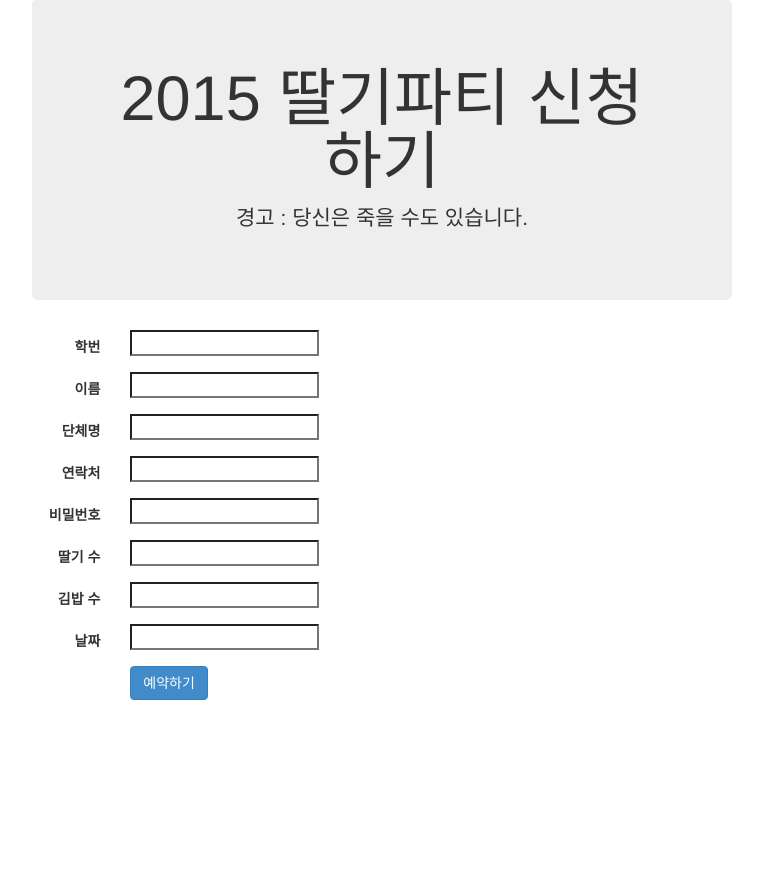
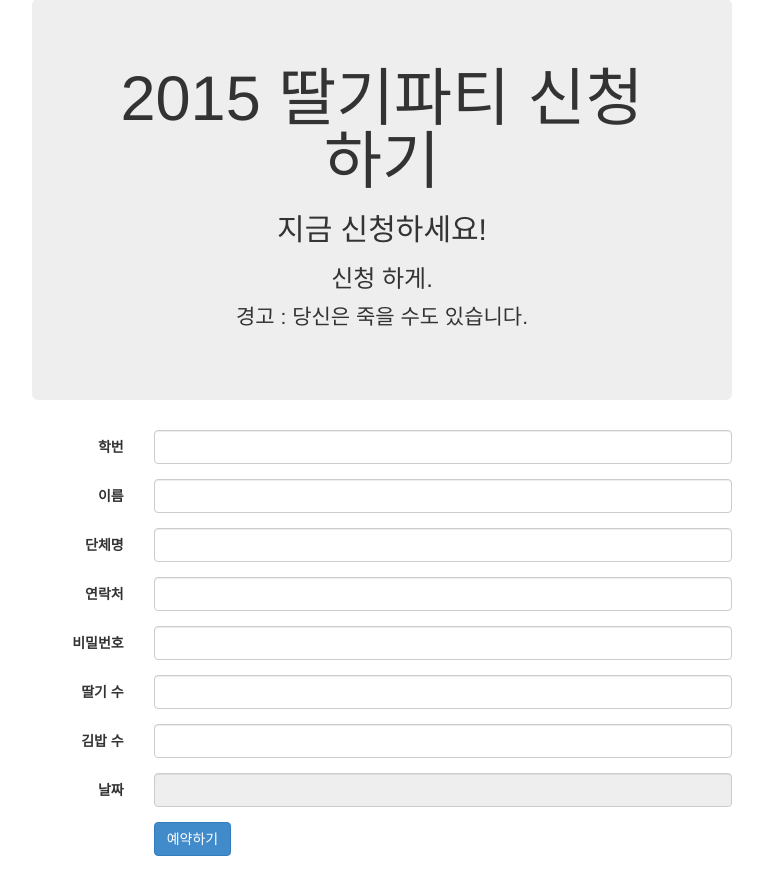
Before and after one commit to JoongunPark/strawberry, a Django app: page /reserve/ in a window 1280 px wide. Shown: the part 372-1263 px from the top of the page, without its empty margins (258-1021 px from the left). Before the commit the page ends 1072 px from the top, so only its background shows below. Run offline with Django 3.2, Linux system fonts and the light colour scheme; some libraries are stand-ins or nearby versions.

Commit message:
miscellaneous fix : title change, input tag css applied.

```diff
--- a/templates/home.html
+++ b/templates/home.html
@@ -8,7 +8,7 @@
     <meta name="description" content="">
     <meta name="author" content="">
 
-    <title>Narrow Jumbotron Template for Bootstrap</title>
+    <title>2015 Strawberry Party</title>
 
     <!-- Bootstrap core CSS -->
     <link href="../static/css/bootstrap.min.css" rel="stylesheet">
--- a/templates/modify.html
+++ b/templates/modify.html
@@ -8,7 +8,7 @@
     <meta name="description" content="">
     <meta name="author" content="">
 
-    <title>Narrow Jumbotron Template for Bootstrap</title>
+    <title>2015 Strawberry Party</title>
 
     <!-- Bootstrap core CSS -->
     <link href="../static/css/bootstrap.min.css" rel="stylesheet">
--- a/templates/reserve.html
+++ b/templates/reserve.html
@@ -8,7 +8,7 @@
     <meta name="description" content="">
     <meta name="author" content="">
 
-    <title>2015 딸기파티 - 딸기 예약하기</title>
+    <title>2015 Strawberry Party</title>
 
     <!-- Bootstrap core CSS -->
     <link href="../static/css/bootstrap.min.css" rel="stylesheet">
@@ -48,59 +48,59 @@
 
        <div class="jumbotron">
           <h1>2015 딸기파티 신청하기</h1>
+          <h2>지금 신청하세요!</h2>
+          <h3>신청 하게.</h3>
           <p class="lead"> 경고 : 당신은 죽을 수도 있습니다.</p>
-        <p>
-        </p>
     </div>
       {% if status != 'success' %}
-    <form class="form-horizontal" action="#" method="post" style="width:80%;">
+    <form class="form-horizontal" action="#" method="post" style="">
         {% csrf_token %}
         <div class="form-group">
             <label for="inputID" class="col-sm-2 control-label">학번</label>
             <div class="col-sm-10">
-                <input type="text" name="studentID">
+                <input type="text" name="studentID" class="form-control">
             </div>
         </div>
         <div class="form-group">
             <label for="name" class="col-sm-2 control-label">이름</label>
             <div class="col-sm-10">
-                <input type="text" name="name">
+                <input type="text" name="name" class="form-control">
             </div>
         </div>
         <div class="form-group">
             <label for="club" class="col-sm-2 control-label">단체명</label>
             <div class="col-sm-10">
-                <input type="text" name="club">
+                <input type="text" name="club" class="form-control">
             </div>
         </div>
         <div class="form-group">
             <label for="phone" class="col-sm-2 control-label">연락처</label>
             <div class="col-sm-10">
-                <input type="text" name="phone">
+                <input type="text" name="phone" class="form-control">
             </div>
         </div>
         <div class="form-group">
             <label for="password" class="col-sm-2 control-label">비밀번호</label>
             <div class="col-sm-10">
-                <input type="password" name="password">
+                <input type="password" name="password" class="form-control">
             </div>
         </div>
         <div class="form-group">
             <label for="numBerries" class="col-sm-2 control-label">딸기 수</label>
             <div class="col-sm-10">
-                <input type="text" name="numBerries">
+                <input type="text" name="numBerries" class="form-control">
             </div>
         </div>
         <div class="form-group">
             <label for="numRolls" class="col-sm-2 control-label">김밥 수</label>
             <div class="col-sm-10">
-                <input type="text" name="numRolls">
+                <input type="text" name="numRolls" class="form-control">
             </div>
         </div>
         <div class="form-group">
             <label for="date" class="col-sm-2 control-label">날짜</label>
             <div class="col-sm-10">
-                <input type="text" id="checkin" name="date" readonly>
+                <input type="text" id="checkin" name="date" class="form-control" readonly>
             </div>
         </div>
         <div class="form-group">
```
